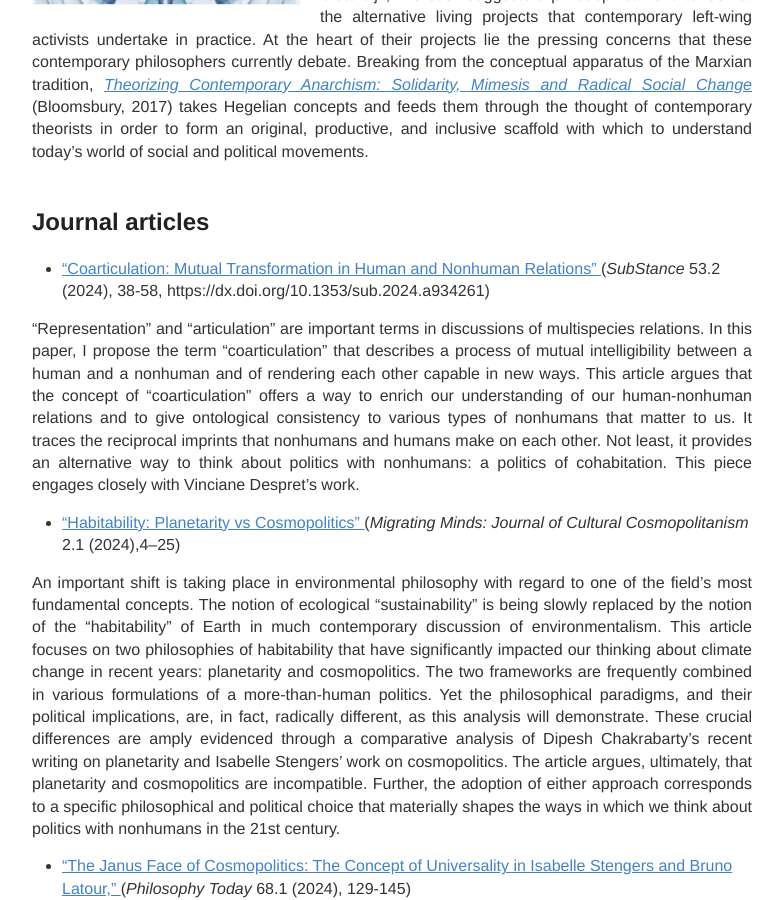
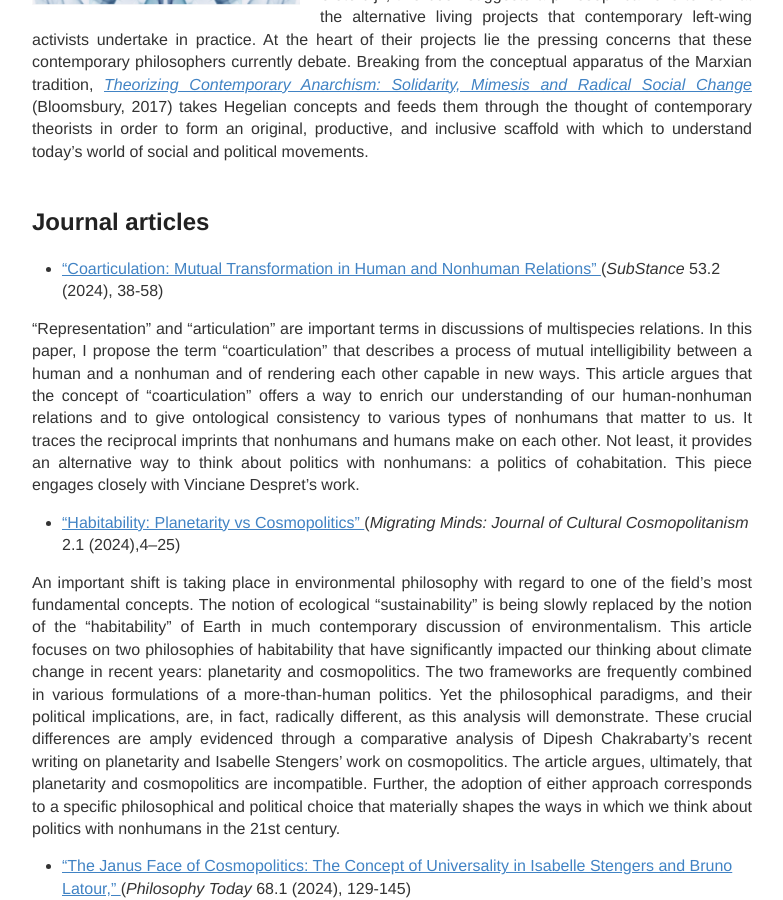
Before and after one commit to IJanicka/IJanicka.github.io, a Jekyll site: the page built from publications.md, in a window 1280 px wide and 900 px high, scrolled down 859 px. Shown: the whole window, without its empty margins (248-1031 px from the left). Built offline with Jekyll 4.4.1, drawn with Linux system fonts in a browser that asks for light colours; some of the changed lines change nothing that is shown.

Commit message:
Update publications.md

```diff
--- a/publications.md
+++ b/publications.md
@@ -20,7 +20,7 @@
 </div>
   <h2>Journal articles</h2>
 
-* <a href="https://muse.jhu.edu/pub/1/article/934261" target="_blank"> "Coarticulation: Mutual Transformation in Human and Nonhuman Relations" </a> (*SubStance* 53.2 (2024), 38-58, https://dx.doi.org/10.1353/sub.2024.a934261)<br>
+* <a href="https://muse.jhu.edu/pub/1/article/934261" target="_blank"> "Coarticulation: Mutual Transformation in Human and Nonhuman Relations" </a> (*SubStance* 53.2 (2024), 38-58)<br>
 
 “Representation” and “articulation” are important terms in discussions of multispecies relations. In this paper, I propose the term “coarticulation” that describes a process of mutual intelligibility between a human and a nonhuman and of rendering each other capable in new ways. This article argues that the concept of “coarticulation” offers a way to enrich our understanding of our human-nonhuman relations and to give ontological consistency to various types of nonhumans that matter to us. It traces the reciprocal imprints that nonhumans and humans make on each other. Not least, it provides an alternative way to think about politics with nonhumans: a politics of cohabitation. This piece engages closely with Vinciane Despret's work.
 
```
